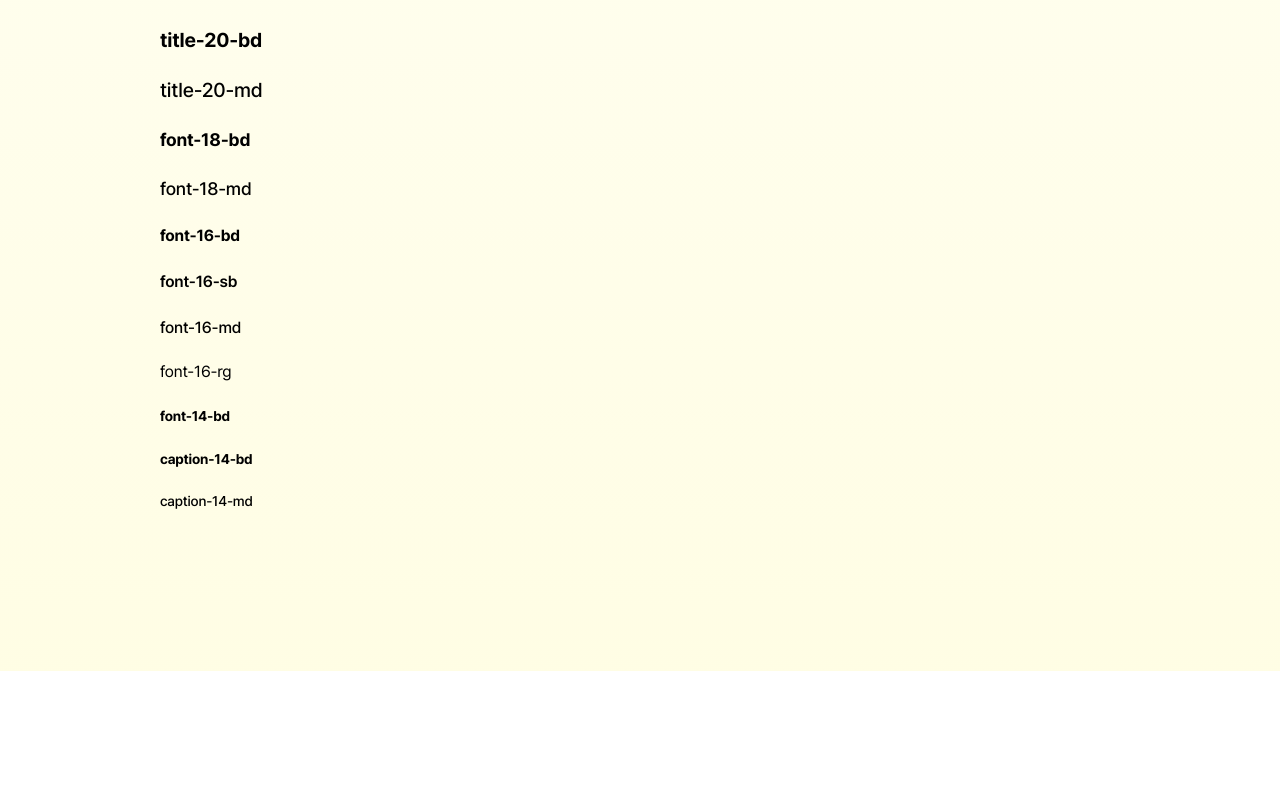
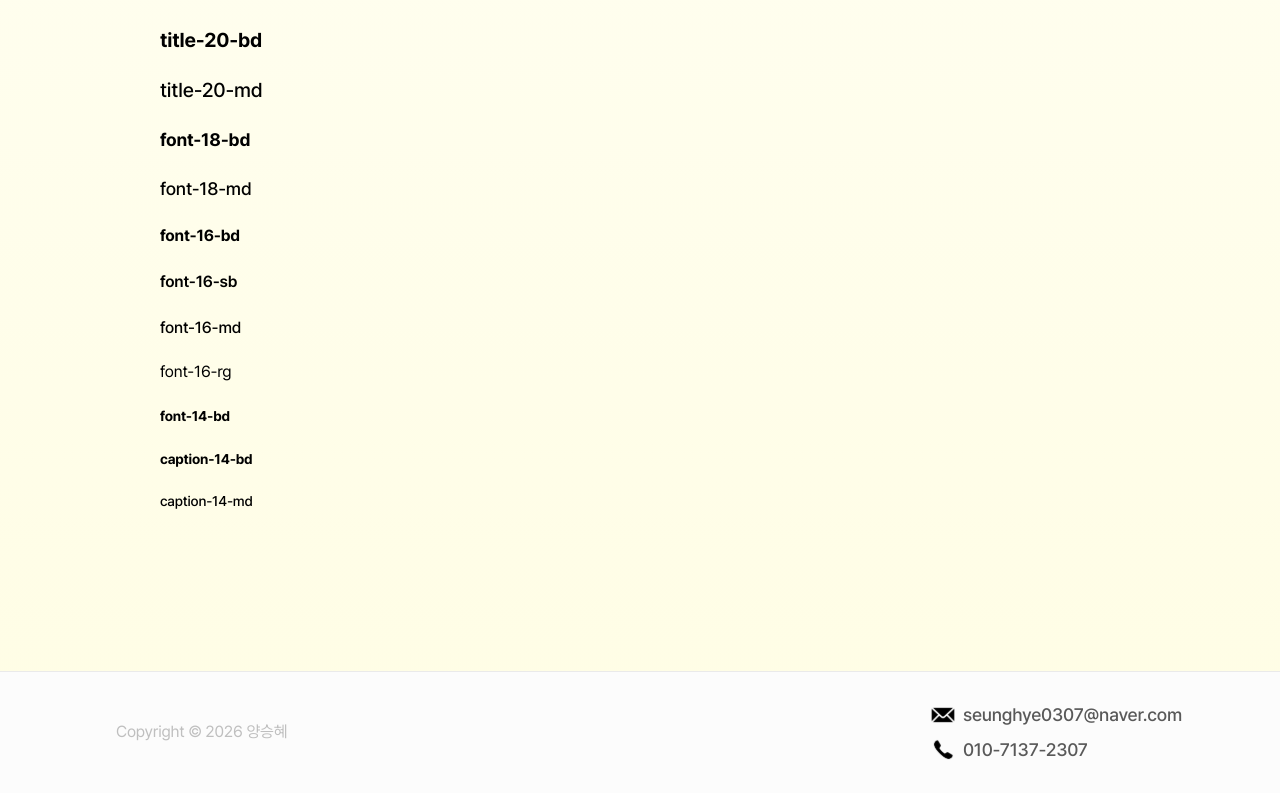
Before and after one commit to seunghye-rain/rain-portfolio, a Next.js app: page / in a window 1280 px wide. Shown: the part 1829-2622 px from the top of the page. Before the commit the page ends 2500 px from the top, so only its background shows below. Built offline with nearby package versions, Linux system fonts and the light colour scheme.

Commit message:
feat: RootLayout에 푸터 컴포넌트 추가

```diff
--- a/src/app/layout.tsx
+++ b/src/app/layout.tsx
@@ -3,7 +3,7 @@ import '@/styles/globals.css';
 import type { Metadata, Viewport } from 'next';
 import localFont from 'next/font/local';
 
-import { Header } from '@/shared/components/ui';
+import { Footer, Header } from '@/shared/components/ui';
 
 const pretendard = localFont({
   src: '../../public/fonts/PretendardVariable.woff2',
@@ -25,6 +25,7 @@ export default function RootLayout({ children }: { children: React.ReactNode })
       <body>
         <Header />
         <main className='px-[8rem] py-[8rem]'>{children}</main>
+        <Footer />
       </body>
     </html>
   );
```
